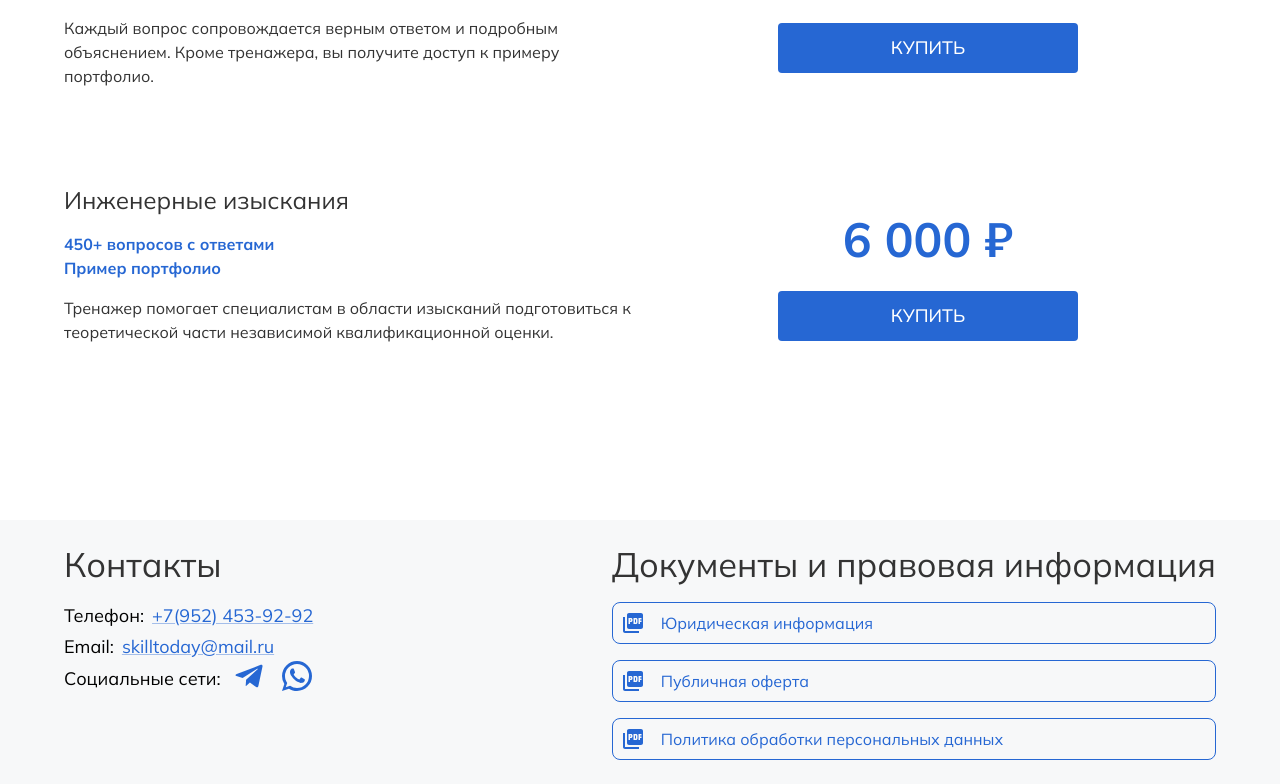
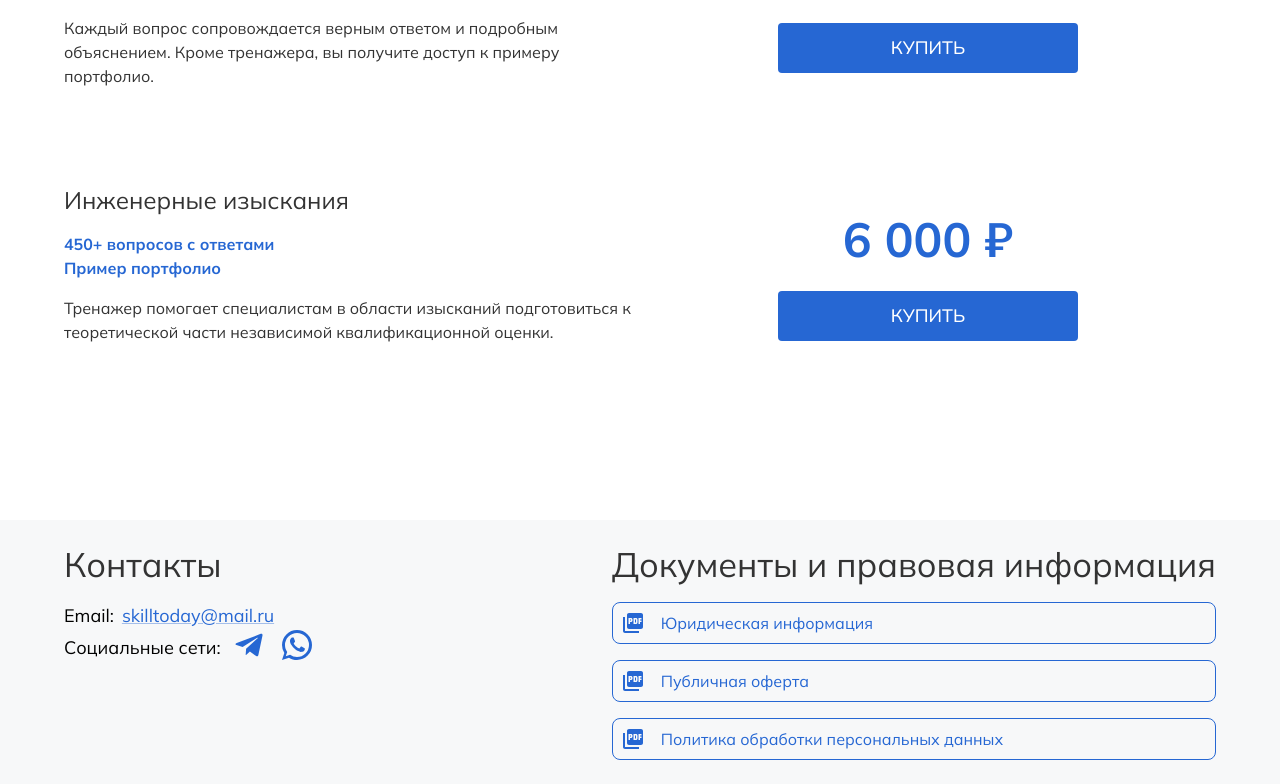
Before and after one commit to qu1ncky/land, a React (Vite) app: page / in a window 1280 px wide. Shown: the part 3335-4119 px from the top of the page. Built offline with nearby package versions, Linux system fonts and the light colour scheme.

Commit message:
remove nubmer from footer

```diff
--- a/src/components/footer/index.tsx
+++ b/src/components/footer/index.tsx
@@ -14,12 +14,6 @@ const Footer = () => {
           <Typography variant="h4" color="text.primary" mb={2}>
             Контакты
           </Typography>
-          <Box mb={0.5} display="flex" alignItems="center" gap={1}>
-            <Typography fontSize={18}>Телефон:</Typography>
-            <Link fontSize={18} href="tel:+79524539292">
-              +7(952) 453-92-92
-            </Link>
-          </Box>
           <Box mb={0.5} display="flex" alignItems="center" gap={1}>
             <Typography fontSize={18}>Email:</Typography>
             <Link fontSize={18} href="mailto:skilltoday@mail.ru">
```
